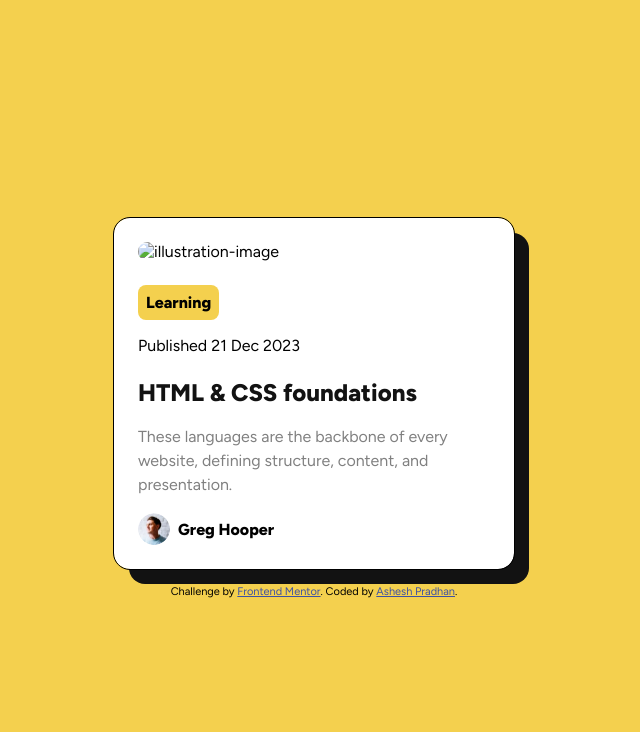
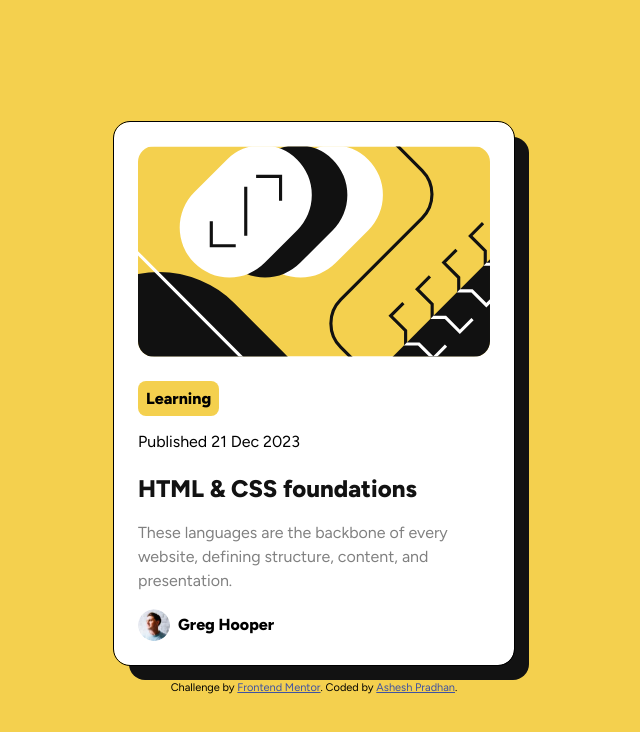
Before and after one commit to skyisthelimit24/Blog-Preview-Card, a plain HTML site: page index.html in a window 1280 px wide. Shown: the whole page, without its empty margins (326-966 px from the left). Drawn offline with Linux system fonts and the light colour scheme.

Commit message:
index.html

```diff
--- a/index.html
+++ b/index.html
@@ -17,7 +17,7 @@
 <body>
 
   <div class="card">
-      <img src="main/assets/images/illustration-article.svg" alt="illustration-image">
+      <img src="./assets/images/illustration-article.svg" alt="illustration-image">
 
     <p class="learning">Learning</p>
     <p class="date">Published 21 Dec 2023</p>
```
